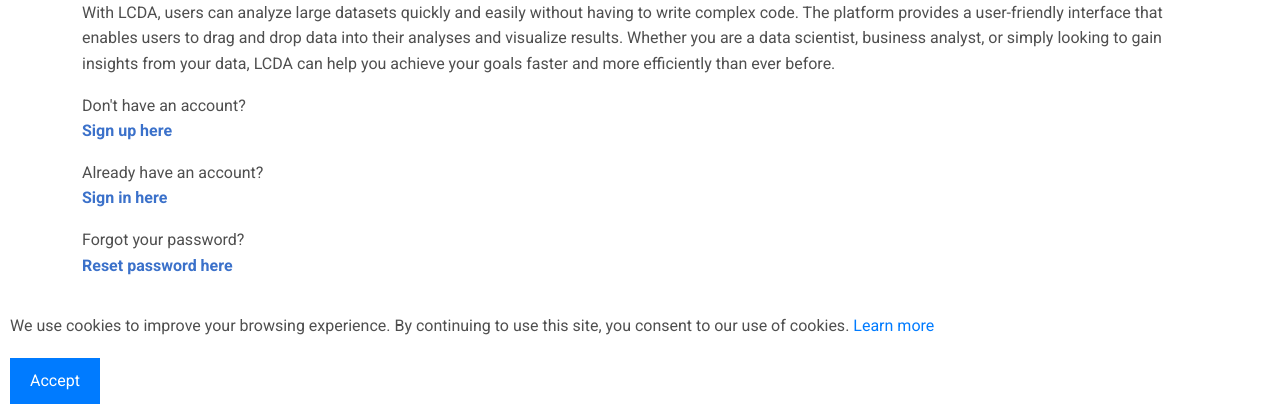
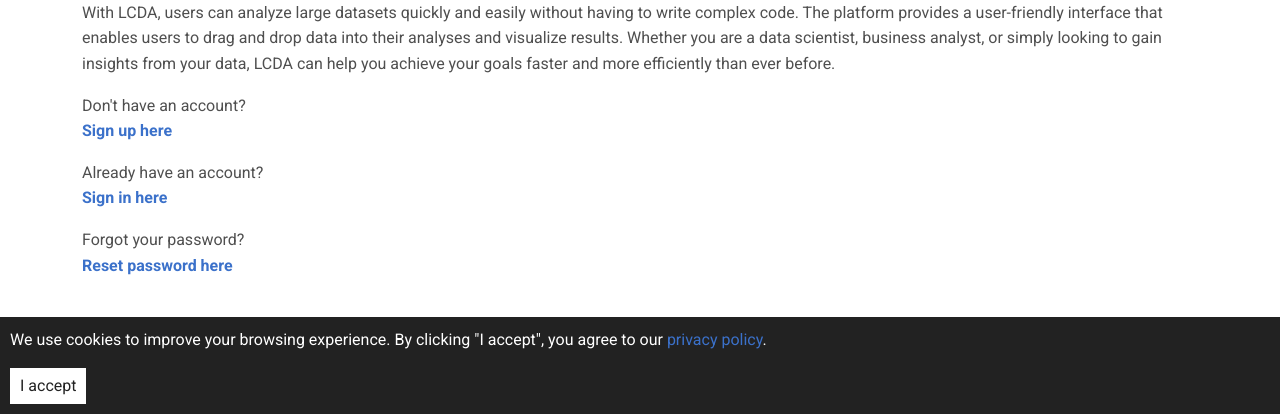
Before and after one commit to COMP208-Team-16-2022-23/Group-Project-Code, a Flask app: page / in a window 1280 px wide. Shown: the part 386-800 px from the top of the page. Run offline with Flask 3, Linux system fonts and the light colour scheme; some libraries are stand-ins or nearby versions.

Commit message:
cookie style test 2

```diff
--- a/static/css/cookie.css
+++ b/static/css/cookie.css
@@ -1,35 +1,48 @@
-#cookie-banner {
-    position: fixed;
-    bottom: 0;
-    width: 100%;
-    background-color: #fff;
-    opacity: 0;
-    transition: opacity 0.5s;
-    z-index: 9999;
+/* Cookie banner styling */
+.cookie-banner {
+  position: fixed;
+  bottom: 0;
+  left: 0;
+  width: 100%;
+  background-color: #222;
+  color: #fff;
+  padding: 10px;
+  box-sizing: border-box;
+  display: none;
 }
 
-#cookie-banner.show {
-    opacity: 1;
+.cookie-banner.fade-in {
+  animation: fadeIn 1s ease-in-out forwards;
 }
 
-#cookie-banner p {
-    margin: 0;
-    padding: 10px;
+@keyframes fadeIn {
+  from {
+    opacity: 0;
+  }
+  to {
+    opacity: 1;
+  }
 }
 
-#cookie-banner a {
-    color: #007bff;
+/* Button styling */
+.cookie-banner button {
+  background-color: #fff;
+  color: #222;
+  border: none;
+  padding: 5px 10px;
+  font-size: 16px;
+  cursor: pointer;
 }
 
-#accept-cookies {
-    background-color: #007bff;
-    color: #fff;
-    border: none;
-    padding: 10px 20px;
-    cursor: pointer;
-    margin: 10px;
+.cookie-banner button:hover {
+  background-color: #ddd;
 }
 
-#accept-cookies:hover {
-    background-color: #0056b3;
+/* Dim and block interaction with other parts of the website */
+/* Disable scrolling and dim background */
+.no-scroll {
+    overflow: hidden;
+    position: fixed;
+    width: 100%;
+    height: 100%;
 }
--- a/static/css/no_scroll.css
+++ /dev/null
@@ -1,6 +0,0 @@
-.no-scroll {
-    overflow: hidden;
-    position: fixed;
-    width: 100%;
-    height: 100%;
-}
--- a/static/js/cookie.js
+++ b/static/js/cookie.js
@@ -1,17 +1,47 @@
-// set cookie function
+// Get the cookie banner element
+var cookieBanner = document.getElementById('cookie-banner');
+
+// Get the close button element
+var closeButton = document.getElementById('close-button');
+
+// Get the body element
+var body = document.getElementsByTagName('body')[0];
+
+// Check if the user has accepted the cookie policy
+if (getCookie('cookie-policy') != 'accepted') {
+    // Show the cookie banner
+    cookieBanner.style.display = 'block';
+
+    // Add the no-scroll class to the body element to block interaction with other parts of the website
+    body.classList.add('no-scroll');
+}
+
+// Add a click event listener to the close button
+closeButton.addEventListener('click', function () {
+    // Set a cookie to indicate that the user has accepted the cookie policy (expires in 365 days)
+    setCookie('cookie-policy', 'accepted', 365);
+
+    // Remove the cookie banner
+    cookieBanner.remove();
+
+    // Remove the no-scroll class from the body element to re-enable scrolling and interaction with other parts of the website
+    body.classList.remove('no-scroll');
+});
+
+// Set a cookie with the given name, value, and expiration days
 function setCookie(name, value, days) {
-    var expires = "";
+    var expires = '';
     if (days) {
         var date = new Date();
         date.setTime(date.getTime() + (days * 24 * 60 * 60 * 1000));
-        expires = "; expires=" + date.toUTCString();
+        expires = '; expires=' + date.toUTCString();
     }
-    document.cookie = name + "=" + (value || "") + expires + "; path=/";
+    document.cookie = name + '=' + value + expires + '; path=/';
 }
 
-// get cookie function
+// Get the value of the cookie with the given name
 function getCookie(name) {
-    var nameEQ = name + "=";
+    var nameEQ = name + '=';
     var ca = document.cookie.split(';');
     for (var i = 0; i < ca.length; i++) {
         var c = ca[i];
@@ -20,25 +50,3 @@ function getCookie(name) {
     }
     return null;
 }
-
-// check if cookie exists
-if (!getCookie('cookie-accepted')) {
-    // show cookie banner
-    var cookieBanner = document.getElementById('cookie-banner');
-    cookieBanner.classList.add('show');
-
-    // block interaction with other parts of the website
-    var body = document.getElementsByTagName('body')[0];
-    body.classList.add('no-scroll');
-
-    // accept cookies button click event
-    var acceptCookiesButton = document.getElementById('accept-cookies');
-    acceptCookiesButton.addEventListener('click', function () {
-        // set cookie and hide cookie banner
-        setCookie('cookie-accepted', 'true', 365);
-        cookieBanner.classList.remove('show');
-
-        // unblock interaction with other parts of the website
-        body.classList.remove('no-scroll');
-    });
-}
--- a/templates/base.html
+++ b/templates/base.html
@@ -22,8 +22,6 @@
 
     <!--    add css code in static/css/cookie.css-->
     <link rel="stylesheet" type="text/css" href="{{ url_for('static', filename='css/cookie.css') }}">
-    <!--    add no_scroll.css-->
-    <link rel="stylesheet"  type="text/css" href="{{ url_for('static', filename='css/no_scroll.css') }}">
 
     <title>{% block title %}{% endblock %} - LCDA</title>
     <!-- Web icon -->
@@ -60,10 +58,10 @@
 <!-- Start your project here-->
 
 <!-- Cookie banner -->
-<div id="cookie-banner">
-  <p>We use cookies to improve your browsing experience. By continuing to use this site, you consent to our use of cookies. <a href="{{ url_for('legal.privacy') }}">Learn more</a></p>
-  <button id="accept-cookies">Accept</button>
-</div>
+    <div id="cookie-banner" class="cookie-banner">
+      <p>We use cookies to improve your browsing experience. By clicking "I accept", you agree to our <a href="{{ url_for('legal.about') }}">privacy policy</a>.</p>
+      <button id="close-button">I accept</button>
+    </div>
 
 <nav class="navbar navbar-expand-lg navbar-light bg-light">
     <div class="container-fluid">
```
